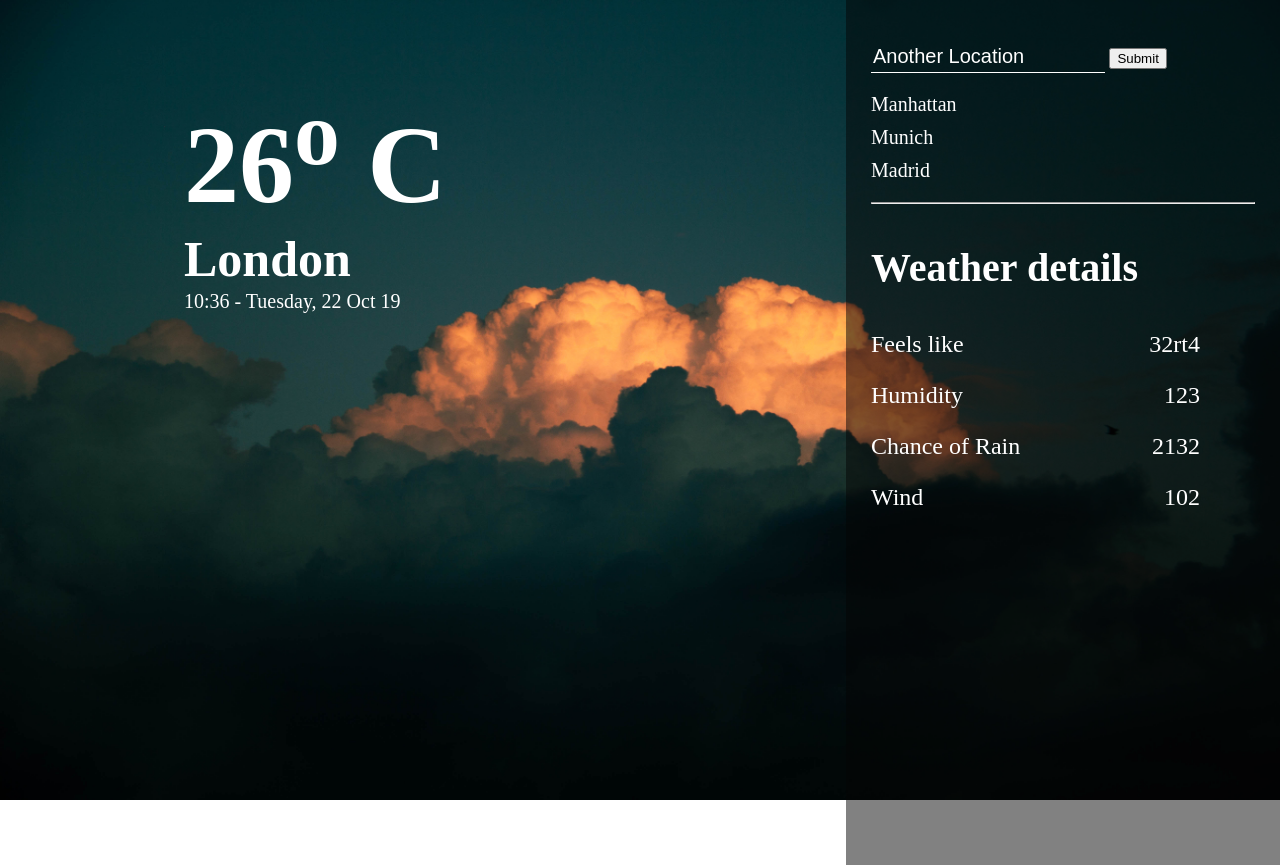
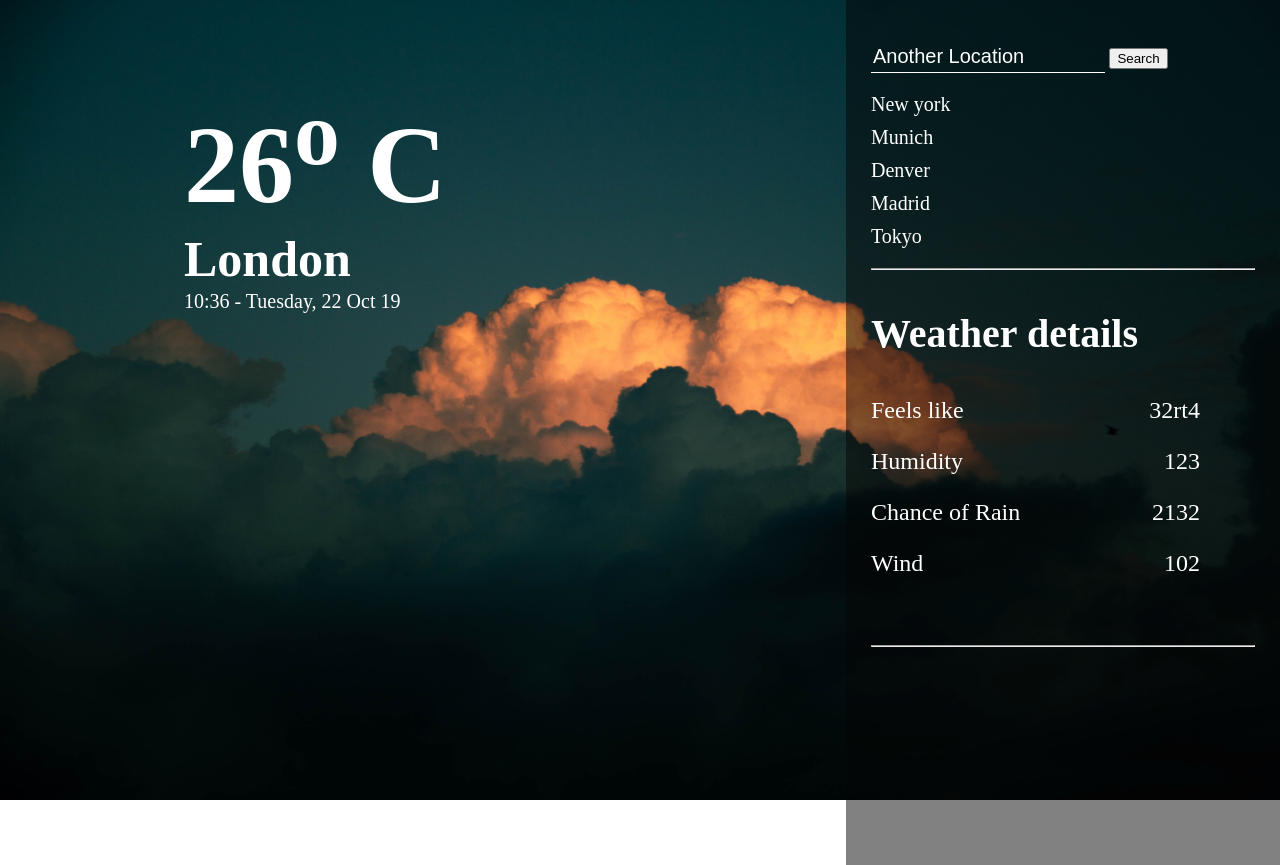
Before and after one commit to aborkelvin/weather-app, a plain HTML site: page index.html in a window 1280 px wide. Drawn offline with Linux system fonts and the light colour scheme; no server answers.

Commit message:
Added form to remove autocomplete and updated the popular city list

```diff
--- a/index.html
+++ b/index.html
@@ -10,12 +10,16 @@
 </head>
 <body>
     <section class="allinfo">
-        <input type="text" name="location" id="location" placeholder="Another Location">
-        <button type="button">Submit</button>
+        <form action="" autocomplete="off" onsubmit="return false">
+            <input type="text" name="location" id="location" placeholder="Another Location">
+            <button type="button">Search</button>
+        </form>
         <ul>
-            <li>Manhattan</li>
+            <li>New york</li>
             <li>Munich</li>
+            <li>Denver</li>
             <li>Madrid</li>
+            <li>Tokyo</li>
         </ul>
         <hr>
         <h3>Weather details</h3>
@@ -23,6 +27,8 @@
         <p>Humidity <span class="hums dets">123</span></p>
         <p>Chance of Rain <span class="rain dets">2132</span></p>
         <p>Wind <span class="wind dets">102</span></p>
+        <br><br>
+        <hr>
     </section>
     <section class="locinfo">
         <h1 class="temp"><span class="tempval">26</span><sup>o</sup> C</h1>
```
